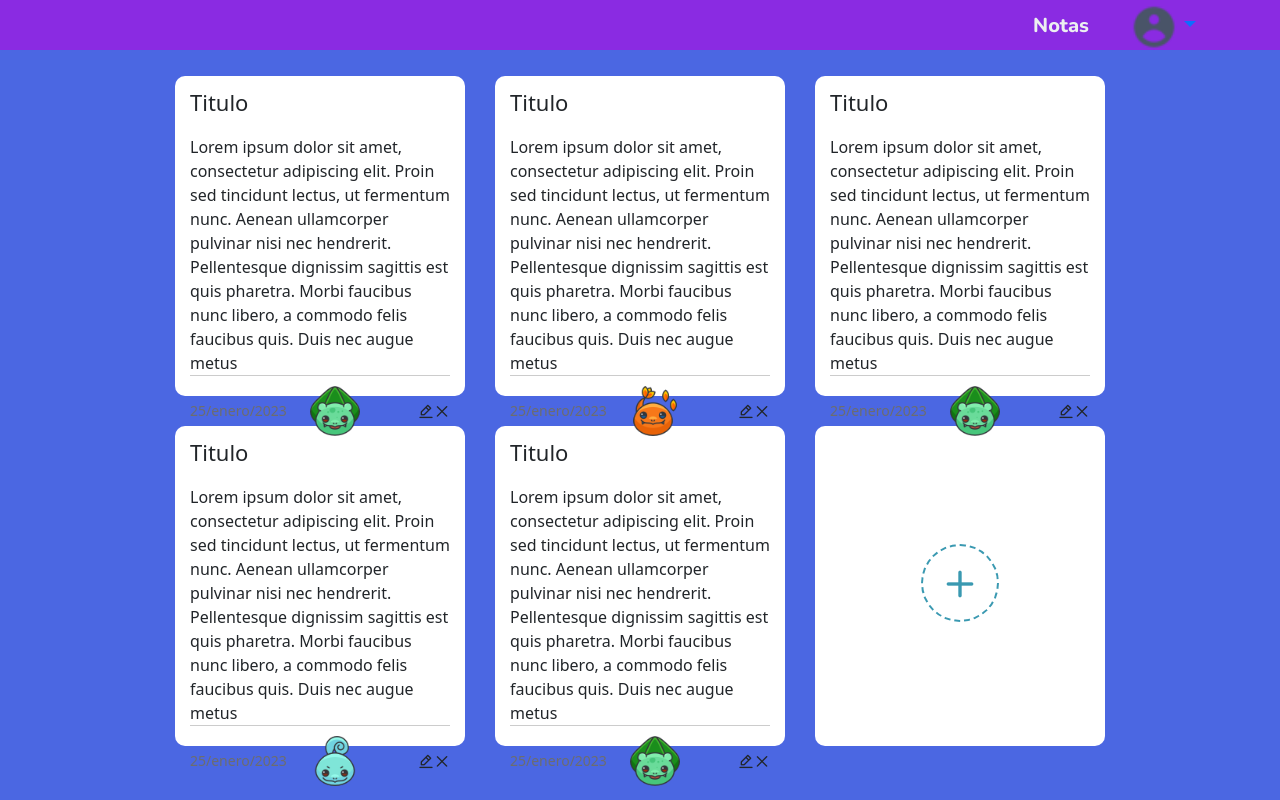
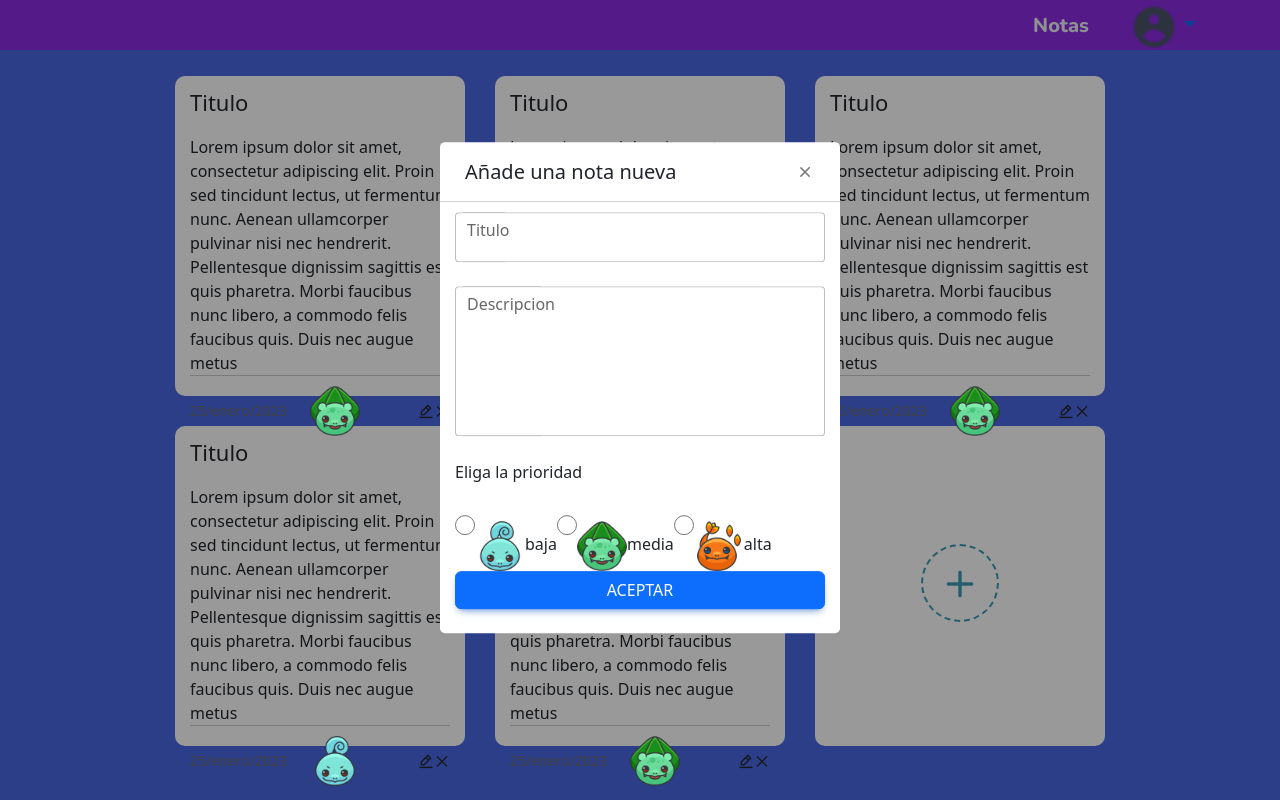
Before and after one commit to SOrlando97/NotasReact, a React (Vite) app: page / in a window 1280 px wide. Built offline with nearby package versions, Linux system fonts and the light colour scheme; no server answers; sample sign-in values are in the browser's storage.

Commit message:
formulario para creacion de notas

```diff
--- a/src/Notas/pages/NotasPage.jsx
+++ b/src/Notas/pages/NotasPage.jsx
@@ -1,6 +1,50 @@
+import { useDispatch } from 'react-redux';
+import {  MDBInput, MDBTextArea, MDBBtn } from 'mdb-react-ui-kit';
+import { startAddNote } from '../../store/notas/thunks';
+
 export const NotasPage = () => {
+
+  const dispatch = useDispatch ();
+
+  const onClickNewNote = () =>{
+    dispatch (startAddNote());
+  }
   return (
     <>
+      <div className="popupbox">
+        <div className="popup">
+          <div className="contenido">
+            <header>
+                <p>Añade una nota nueva</p>
+                <i className='uil uil-times'></i>
+            </header>
+          <form>
+            <MDBInput id='title' wrapperClass='mb-4' label='Titulo' />
+            <MDBTextArea wrapperClass='mb-4' id='description' rows='4' label='Descripcion' />
+            <p>Eliga la prioridad</p>
+            <div className='seleccion'>
+              <input type="radio" id="baja" name="prioridad" value="baja" />
+              <img className="prioridad" for="baja" src=".\img\squirtle.png" alt="baja" />
+              <label for="baja">baja</label>
+
+              <input type="radio" id="media" name="prioridad" value="media" />
+              <img className="prioridad" for="media" src=".\img\bullbasaur.png" alt="media" />
+              <label for="media">media</label>
+
+              <input type="radio" id="alta" name="prioridad" value="alta" />
+              <img className="prioridad" for="alta" src=".\img\charmander.png" alt="alta" />
+              <label for="alta">alta</label>
+            </div>
+
+            <MDBBtn type='submit' className='mb-4' block>
+              Aceptar
+            </MDBBtn>
+
+          </form>
+
+          </div>
+        </div>
+      </div>
       <div className="notas">
         <div className="caja">
           <div className="detallesaltos">
--- a/src/Styles.css
+++ b/src/Styles.css
@@ -1,5 +1,4 @@
 @import url('https://fonts.googleapis.com/css2?family=Nunito:wght@800&display=swap');
-
 .header{
     font-family: 'Nunito', sans-serif;
     font-size: 20px;
@@ -141,3 +140,61 @@ body{
     width: 50px;
     rotate: 270deg;
 }
+.popupbox{
+    position: absolute;
+    top: 0;
+    left: 0;
+    height: 100%;
+    width: 100%;
+    background: rgba(0,0,0,0.4);
+}
+.popupbox .popup{
+    position: absolute;
+    top: 50%;
+    left: 50%;
+    z-index: 2;
+    max-width: 400px;
+    width: 100%;
+    transform: translate(-50%, -50%);
+}
+.popup .contenido{
+    background: #fff;
+    border-radius: 5px;
+}
+.popup .contenido header{
+    padding: 15px 25px;
+    border-bottom: 1px solid #ccc;
+}
+.contenido header{
+    display: flex;
+    justify-content: space-between;
+    height: 60px;
+}
+.contenido header p{
+    font-size: 20px;
+    font-weight: 500;
+}
+.contenido header i{
+    color: grey;
+    cursor: pointer;
+    font-size: 20px;
+}
+.contenido form{
+    margin: 10px 15px 25px;
+}
+.contenido form :where(input,textarea){
+    width: 100%;
+    height: 50px;
+    outline: none;
+    font-size: 17px;
+    padding: 0 15px;
+    border-radius: 4px;
+    border: 1px solid #999;
+}
+#description{
+    height: 150px;
+    resize: none;
+}
+.seleccion input{
+    width: 20px;
+}
--- /dev/null
+++ b/src/store/notas/index.js
@@ -0,0 +1,2 @@
+export * from './notasSlice';
+export * from './thunks';
--- /dev/null
+++ b/src/store/notas/notasSlice.js
@@ -0,0 +1,37 @@
+import { createSlice } from '@reduxjs/toolkit';
+
+export const notasSlice = createSlice({
+    name: 'notas',
+    initialState:{
+        isSaving: true,
+        saveMessave: '',
+        notes: [],
+        active: null,
+        // active:{
+        //     id: 'asdasda',
+        //     title: '',
+        //     description: '',
+        //     priority: '',
+        // }
+    },
+    reducers:{
+        addNote: (state, action) =>{
+
+        },
+        deleteNote: (state, action) =>{
+
+        },
+        setNotes: (state, action)=>{
+
+        },
+        setSaving: (state, action)=>{
+
+        },
+        updateNote: (state, action)=>{
+
+        },
+    }
+
+
+});
+export const { addNote,deleteNote,setNotes,setSaving, updateNote } = notasSlice.actions;
--- /dev/null
+++ b/src/store/notas/thunks.js
@@ -0,0 +1,22 @@
+import { collection, doc, setDoc } from 'firebase/firestore/lite'
+import { FirebaseDBh } from '../../firebase/config';
+export const startAddNote = () =>{
+    return async ( dispatch, getState ) =>{
+
+        const { uid } = getState().auth;
+
+        const newNote ={
+            title: '',
+            description: '',
+            priority: '',
+            date: new Date().getTime(),
+
+        }
+
+        const newDoc = doc( collection( FirebaseDBh, `notasaplication/${ uid}/notas/notes`) );
+        const setDocResp = await setDoc( newDoc, newNote);
+
+        console.log({newDoc, setDocResp});
+
+    }
+}
--- a/src/store/store.js
+++ b/src/store/store.js
@@ -1,10 +1,12 @@
 import { configureStore } from '@reduxjs/toolkit'
 import { authSlice } from './auth';
+import { notasSlice } from './notas';
 
 export const store = configureStore({
     reducer: {
 
         auth: authSlice.reducer,
+        notas: notasSlice.reducer,
 
     },
 });
```
